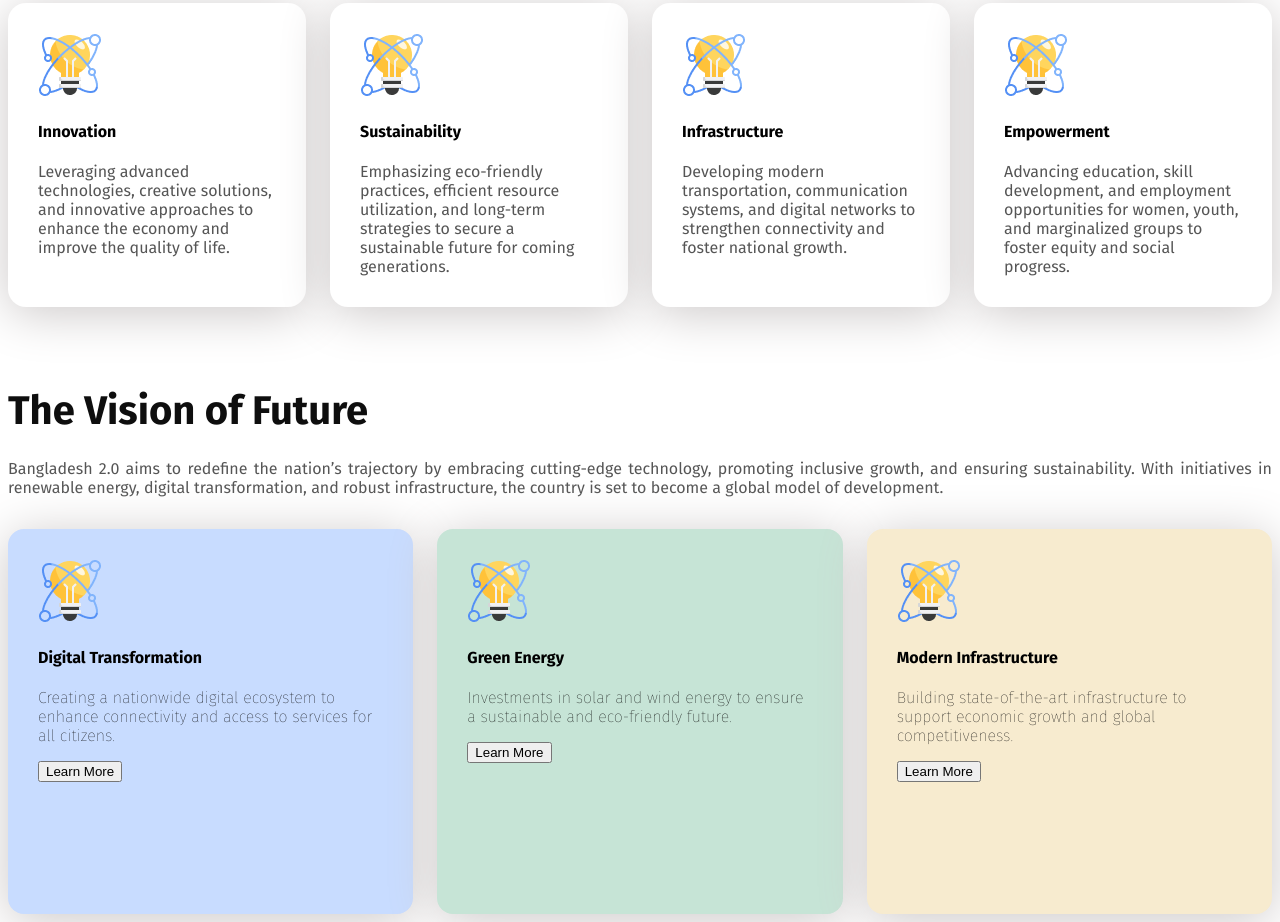
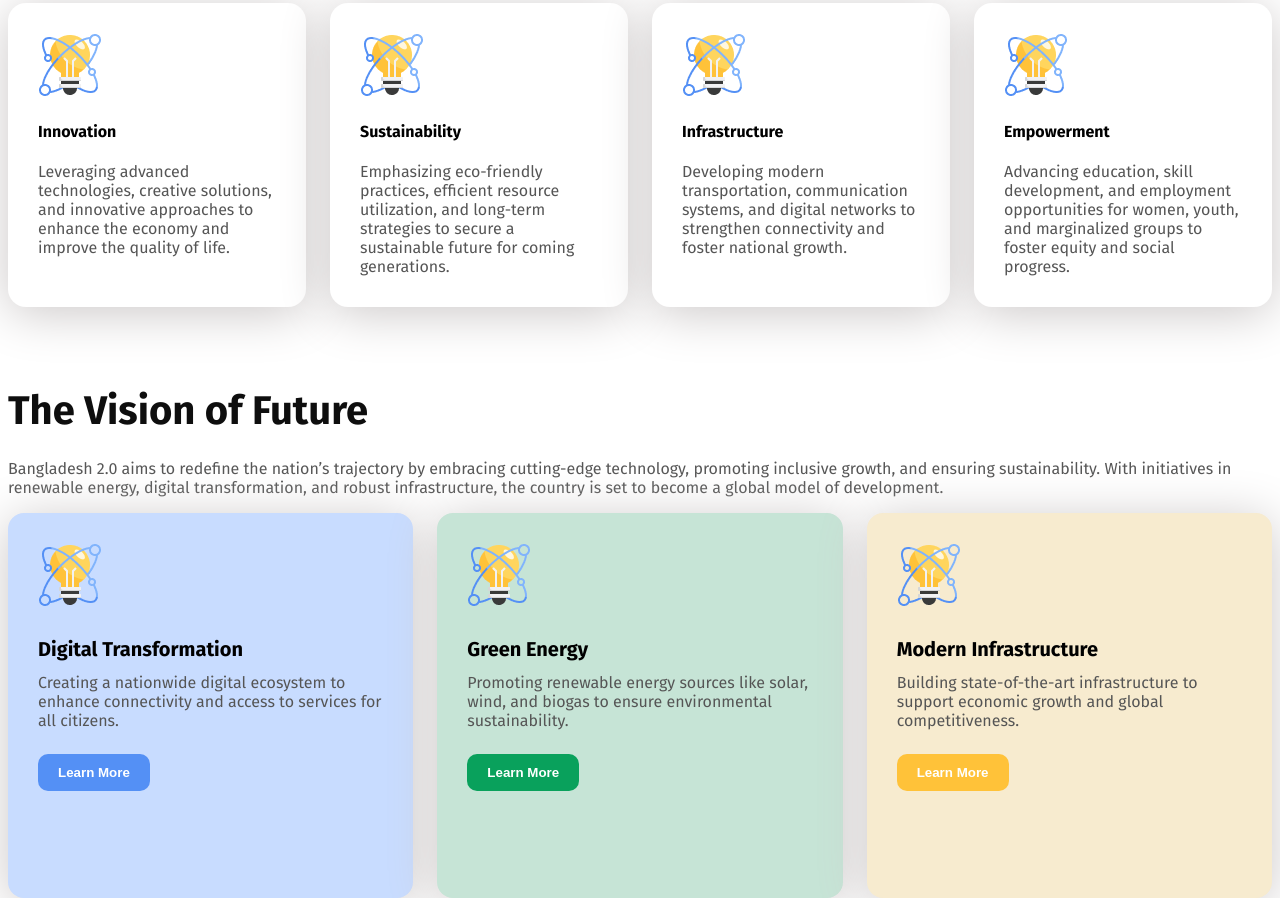
Before and after one commit to ummichy/assignment-no-one, a plain HTML site: page index.html in a window 1280 px wide. Shown: the part 999-1921 px from the top of the page. After the commit the page ends 1897 px from the top, so only its background shows below. Drawn offline with Linux system fonts and the light colour scheme.

Commit message:
updated vision

```diff
--- a/index.html
+++ b/index.html
@@ -25,7 +25,7 @@
                     vision and challenges in New Bangladesh.</h1>
                 <button class="btn">Explore New Bangladesh</button>
             </div>
-            <img src="assets/hero.png" alt="">
+            <img class="image" src="assets/hero.png" alt="">
             </div>
         </div>
     </header>
@@ -75,8 +75,9 @@
                 <div class="vision-2">
                     <img src="assets/card-icon.png" alt="">
                     <h4 class="visions-title">Green Energy</h4>
-                    <p class="visions-description">Investments in solar and wind energy to ensure a sustainable and eco-friendly future.</p>
-                    <button class="green">Learn More</button>
+                    <p class="visions-description">Promoting renewable energy sources like solar, wind, and biogas to ensure environmental sustainability.</p>
+                        <button class="green">Learn More</button>
+
                 </div>
                 <div class="vision-3">
                     <img src="assets/card-icon.png" alt="">
--- a/styles/style.css
+++ b/styles/style.css
@@ -34,8 +34,15 @@ font-weight: 600;
     border-radius: 24px;
     padding: 80px 100px;
   }
+  .image{
+    width: 474px;
+    height: 400px;
+    margin-right: 80px;
+
+  }
   .page{
     margin: 0 auto;
+  max-width: 1280px;
 
   }
 .content{
@@ -82,7 +89,10 @@ font-weight: 600;
     justify-content: center;
   }
 .theme{
-    margin: 0 auto;
+  margin: 0 auto;
+  max-width: 1280px;
+  text-align: start;
+
 
 }
 .section-title{
@@ -90,7 +100,7 @@ font-weight: 600;
     font-weight: 700;
     font-size: 40px;
     color :#0E0E0E;
-    margin: 80px 0px 32px 20px;
+    margin: 80px 0px 32px 0px;
 }
   .pillars-container{
     display: flex;
@@ -116,6 +126,7 @@ text-align: start;
         margin: 0 auto;
         justify-content: center;
         gap: 24px;
+        height: 325px;
   }
 
   .theme2-title{
@@ -157,10 +168,41 @@ margin: 24px 0px 32px;
     border-radius: 16px;
 }
 
-.data{
-    max-width: 1450px;
-    text-align: justify;
-    margin: 0 auto;
-    margin-bottom: 32px;
+.theme2{margin: 0 auto;
+  max-width: 1280px;
+  text-align: start;
+}
+.visions-title{
+  font-weight: 700;
+  font-size: 20px;
+  margin-bottom: 12px;
+}
+.visions-description{
+  font-weight: 400;
+  font-size: 16px;
+  color:#555555;
+  margin: 12px 0px 24px;
+}
+
+button{
+  font-weight: 600;
+  font-size: 16;
+  color: white;
+  padding: 11px 20px;
+  border-radius: 10px;
+  border: none;
 
 }
+button:hover{
+  background-color: #817b7b;
+
+}
+.blue{
+  background-color: #5490F5;
+}
+.green{
+  background-color: #09A15C;
+}
+.yellow{
+  background-color: #FFC239;
+}
```
